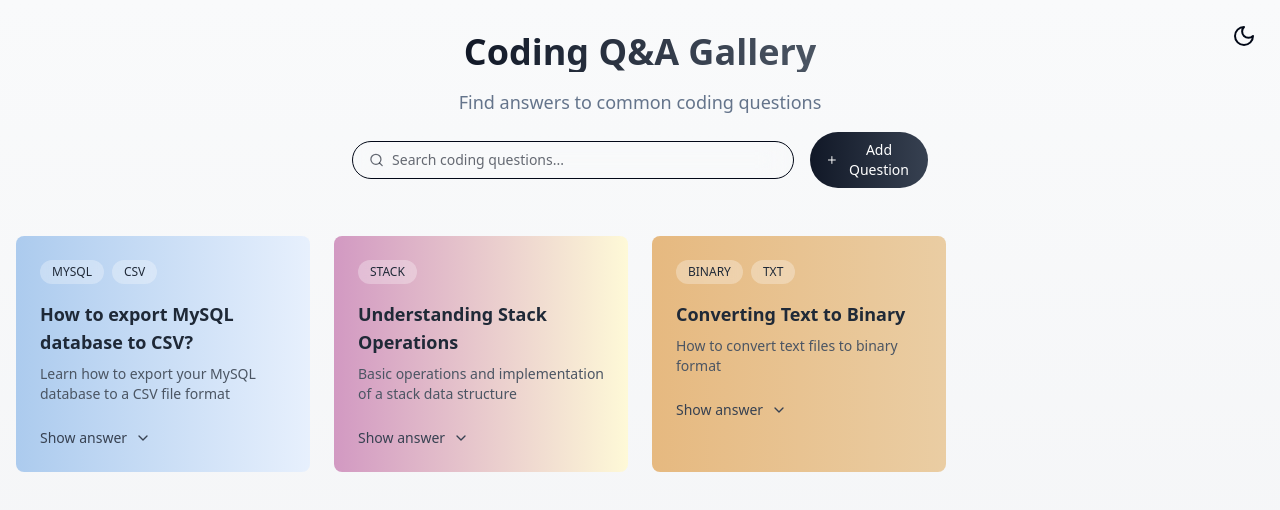
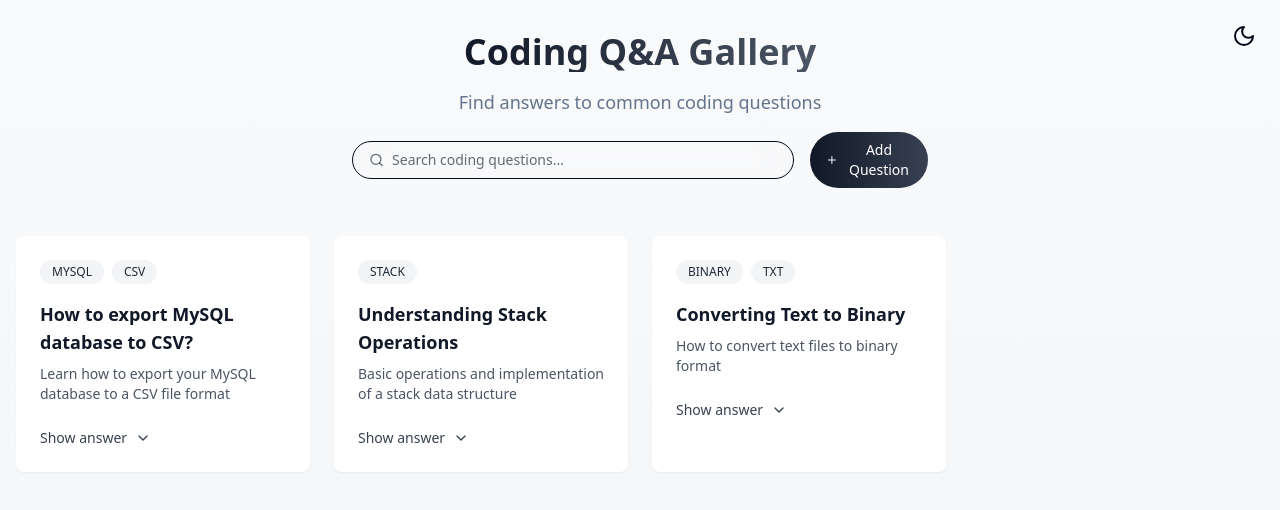
Before and after one commit to shezanusdf/code-gallery-hive-71, a React (Vite) app: page / in a window 1280 px wide. Shown: the top 510 px of the page. Built offline with nearby package versions, Linux system fonts and the light colour scheme.

Commit message:
Restore black and white cards
The previous color scheme for question cards has been restored to black and white.

```diff
--- a/src/components/QuestionCard.tsx
+++ b/src/components/QuestionCard.tsx
@@ -48,7 +48,7 @@ export function QuestionCard({ question }: QuestionCardProps) {
 
   if (isEditing) {
     return (
-      <div className="relative overflow-hidden rounded-lg bg-white/20 p-6 backdrop-blur-md transition-all duration-300 hover:shadow-lg animate-fade-in">
+      <div className="relative overflow-hidden rounded-lg bg-white p-6 shadow-lg transition-all duration-300 hover:shadow-xl dark:bg-gray-800">
         <div className="flex flex-col gap-4">
           <div>
             <Label htmlFor="title">Title</Label>
@@ -104,32 +104,15 @@ export function QuestionCard({ question }: QuestionCardProps) {
     );
   }
 
-  const getGradientByTag = (tag: string) => {
-    switch (tag) {
-      case 'MYSQL':
-        return 'bg-gradient-to-r from-[#accbee] to-[#e7f0fd]';
-      case 'CSV':
-        return 'bg-gradient-to-r from-[#ee9ca7] to-[#ffdde1]';
-      case 'STACK':
-        return 'bg-gradient-to-r from-[#d299c2] to-[#fef9d7]';
-      case 'BINARY':
-        return 'bg-gradient-to-r from-[#e6b980] to-[#eacda3]';
-      case 'TXT':
-        return 'bg-gradient-to-r from-[#ffc3a0] to-[#ffafbd]';
-      default:
-        return 'bg-gradient-to-r from-[#e6e9f0] to-[#eef1f5]';
-    }
-  };
-
   return (
-    <div className={`group relative overflow-hidden rounded-lg p-6 transition-all duration-300 hover:shadow-xl ${getGradientByTag(question.tags[0])} backdrop-blur-md animate-fade-in`}>
+    <div className="group relative overflow-hidden rounded-lg bg-white p-6 shadow-sm transition-all duration-300 hover:shadow-xl dark:bg-gray-800 animate-fade-in">
       <div className="flex flex-col gap-2">
         <div className="flex justify-between items-start">
           <div className="flex flex-wrap gap-2">
             {question.tags.map((tag) => (
               <span
                 key={tag}
-                className="rounded-full bg-white/30 backdrop-blur-sm px-3 py-1 text-xs font-medium text-gray-800"
+                className="rounded-full bg-gray-100 dark:bg-gray-700 px-3 py-1 text-xs font-medium text-gray-800 dark:text-gray-200"
               >
                 {tag}
               </span>
@@ -140,7 +123,7 @@ export function QuestionCard({ question }: QuestionCardProps) {
               variant="ghost"
               size="icon"
               onClick={() => setIsEditing(true)}
-              className="h-8 w-8 bg-white/30 hover:bg-white/50"
+              className="h-8 w-8 bg-gray-100 hover:bg-gray-200 dark:bg-gray-700 dark:hover:bg-gray-600"
             >
               <Pencil className="h-4 w-4" />
             </Button>
@@ -148,23 +131,27 @@ export function QuestionCard({ question }: QuestionCardProps) {
               variant="ghost"
               size="icon"
               onClick={handleDelete}
-              className="h-8 w-8 bg-white/30 hover:bg-red-400/50 text-destructive hover:text-destructive"
+              className="h-8 w-8 bg-gray-100 hover:bg-red-100 dark:bg-gray-700 dark:hover:bg-red-900/50 text-destructive hover:text-destructive"
             >
               <Trash2 className="h-4 w-4" />
             </Button>
           </div>
         </div>
 
-        <h3 className="text-lg font-semibold text-gray-800">{question.title}</h3>
-        <p className="text-sm text-gray-600">{question.description}</p>
+        <h3 className="text-lg font-semibold text-gray-900 dark:text-gray-100">
+          {question.title}
+        </h3>
+        <p className="text-sm text-gray-600 dark:text-gray-400">
+          {question.description}
+        </p>
 
         <div
           className={`overflow-hidden transition-all duration-300 ${
             isExpanded ? "max-h-96" : "max-h-0"
           }`}
         >
-          <div className="mt-4 rounded-md bg-white/30 backdrop-blur-sm p-4">
-            <pre className="max-h-80 overflow-y-auto whitespace-pre-wrap text-sm text-gray-700 scrollbar-thin scrollbar-thumb-gray-400 scrollbar-track-transparent">
+          <div className="mt-4 rounded-md bg-gray-50 dark:bg-gray-700/50 p-4">
+            <pre className="max-h-80 overflow-y-auto whitespace-pre-wrap text-sm text-gray-700 dark:text-gray-300 scrollbar-thin scrollbar-thumb-gray-400 scrollbar-track-transparent">
               {question.answer}
             </pre>
           </div>
@@ -172,7 +159,7 @@ export function QuestionCard({ question }: QuestionCardProps) {
 
         <button
           onClick={() => setIsExpanded(!isExpanded)}
-          className="mt-2 flex items-center gap-2 text-sm font-medium text-gray-700 transition-colors hover:text-gray-900"
+          className="mt-2 flex items-center gap-2 text-sm font-medium text-gray-700 dark:text-gray-300 transition-colors hover:text-gray-900 dark:hover:text-gray-100"
         >
           {isExpanded ? "Hide" : "Show"} answer
           <ChevronDown
```
